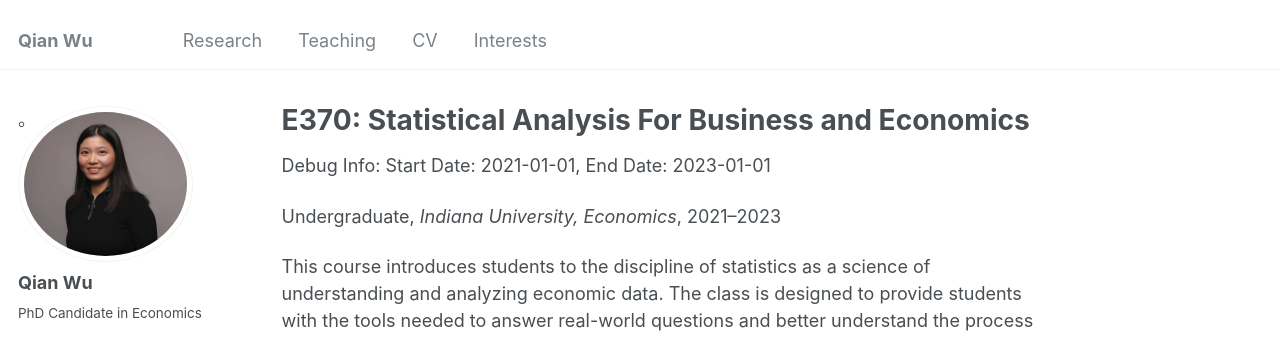
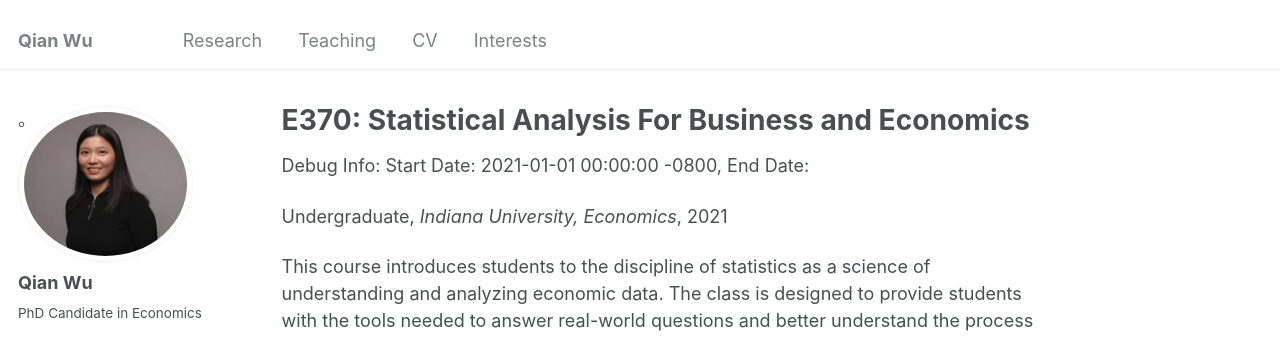
Before and after one commit to qianwu-ef/qianwu-ef.github.io, a Jekyll site: the page built from _teaching/E370.md, in a window 1280 px wide and 1067 px high. Shown: the top 338 px of the window. Built offline with Jekyll 4.4.1, drawn with Linux system fonts in a browser that asks for light colours.

Commit message:
date format updated

```diff
--- a/_layouts/single.html
+++ b/_layouts/single.html
@@ -34,14 +34,16 @@
           <p class="page__date"><strong><i class="fa fa-fw fa-calendar" aria-hidden="true"></i> {{ site.data.ui-text[site.locale].date_label | default: "Published:" }}</strong> <time datetime="{{ page.modified | date: "%Y-%m-%d" }}">{{ page.modified | date: "%B %d, %Y" }}</time></p>
         {% endif %}
 
-        {% assign date_parts = "2021-01-01, 2023-01-01" | split: ", " %}
+
+
+        {% if page.collection == 'teaching' %}
+        {% assign date_parts = page.date | split: ", " %}
         {% assign start_date = date_parts[0] %}
         {% assign end_date = date_parts[1] %}
 
         <!-- Debug Information -->
         <p>Debug Info: Start Date: {{ start_date }}, End Date: {{ end_date }}</p>
 
-        {% if page.collection == 'teaching' %}
         <p> {{ page.type }}, <i>{{ page.venue }}</i>,
           {% if end_date %}
             {{ start_date | date: "%Y" }}–{{ end_date | date: "%Y" }}
--- a/_teaching/E370.md
+++ b/_teaching/E370.md
@@ -4,7 +4,7 @@
 type: "Undergraduate"
 permalink: /teaching/E370
 venue: "Indiana University, Economics"
-date: 2021-01-01, 2023-01-01
+date: "2021-01-01, 2023-01-01"
 ---
 
 This course introduces students to the discipline
```
